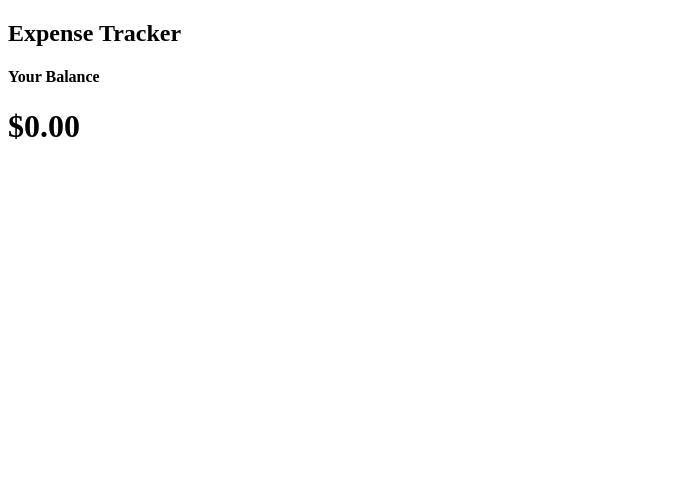
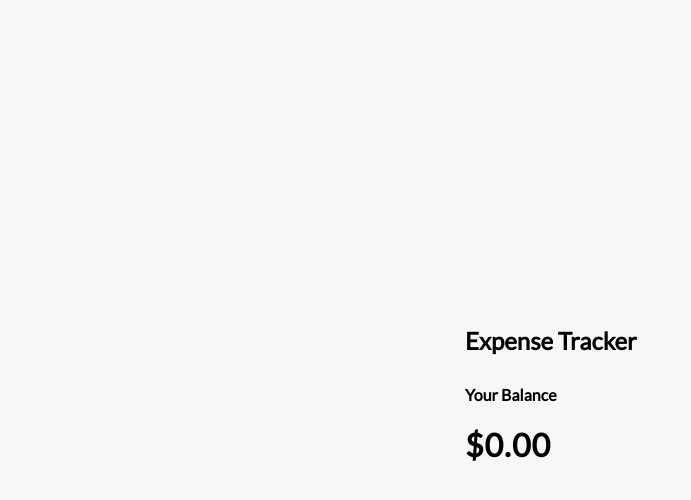
Before and after one commit to littletonjeffrey/expense-tracker, a React (Create React App) app: page / in a window 1280 px wide. Shown: the top 500 px of the page, without its empty margins (0-691 px from the left). Built offline with nearby package versions, Linux system fonts and the light colour scheme; the HTML template or start-up script is replaced by a standard one.

Commit message:
styled body, and container, started styling on balance and header components

```diff
--- a/src/App.css
+++ b/src/App.css
@@ -0,0 +1,30 @@
+@import url('https://fonts.googleapis.com/css?family=Lato&display=swap');
+
+:root {
+  --box-shadow: 0 1px 3px rgba(0, 0, 0, 0.12), 0 1px 2px rgba(0, 0, 0, 0.24);
+}
+
+* {
+  box-sizing: border-box;
+}
+
+body {
+  background-color: #f7f7f7;
+  display: flex;
+  flex-direction: column;
+  align-items: center;
+  justify-content: center;
+  min-height: 100vh;
+  margin: 0;
+  font-family: 'Lato', sans-serif;
+}
+
+.container {
+  margin: 30px auto;
+  width: 350px;
+}
+
+h1 {
+  letter-spacing: 1px;
+  margin: 0;
+}
```
